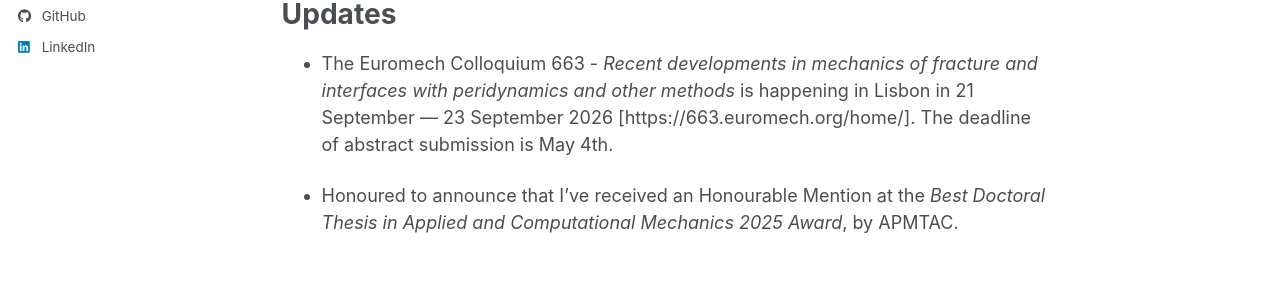
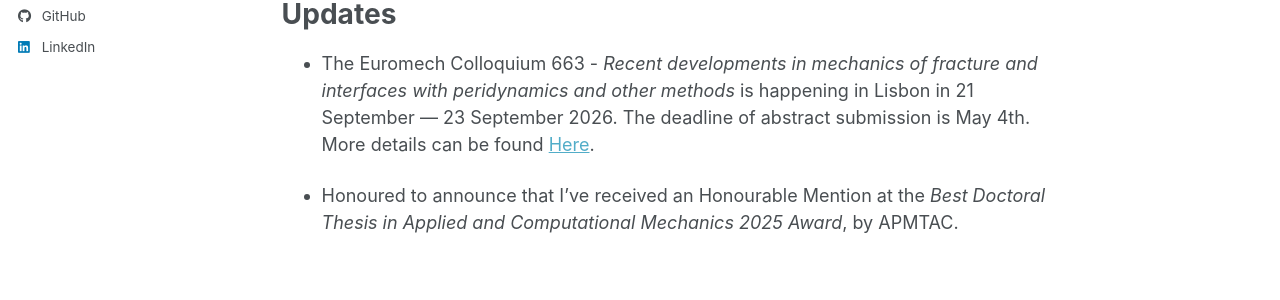
Before and after one commit to franciscovieira95/franciscovieira95.github.io, a Jekyll site: the page built from _pages/about.md, in a window 1280 px wide and 1044 px high. Shown: the part 566-866 px from the top of the window. Built offline with Jekyll 4.4.1, drawn with Linux system fonts in a browser that asks for light colours; some web fonts are replaced; a script bundle is joined from its source files by our own code; library files that are not in the unit come from our copies.

Commit message:
Enhance event information in about.md
Updated event details for Euromech Colloquium 663 with a link.

```diff
--- a/_pages/about.md
+++ b/_pages/about.md
@@ -15,6 +15,6 @@ I have obtained my BSc, MSc and PhD degrees in Mechanical Engineering at Institu
 
 # Updates
 
-* The Euromech Colloquium 663 - *Recent developments in mechanics of fracture and interfaces with peridynamics and other methods* is happening in Lisbon in 21 September — 23 September 2026 [https://663.euromech.org/home/]. The deadline of abstract submission is May 4th.
+* The Euromech Colloquium 663 - *Recent developments in mechanics of fracture and interfaces with peridynamics and other methods* is happening in Lisbon in 21 September — 23 September 2026. The deadline of abstract submission is May 4th. More details can be found [Here](https://663.euromech.org/home/).
 
 * Honoured to announce that I've received an Honourable Mention at the *Best Doctoral Thesis in Applied and Computational Mechanics 2025 Award*, by APMTAC.
```
